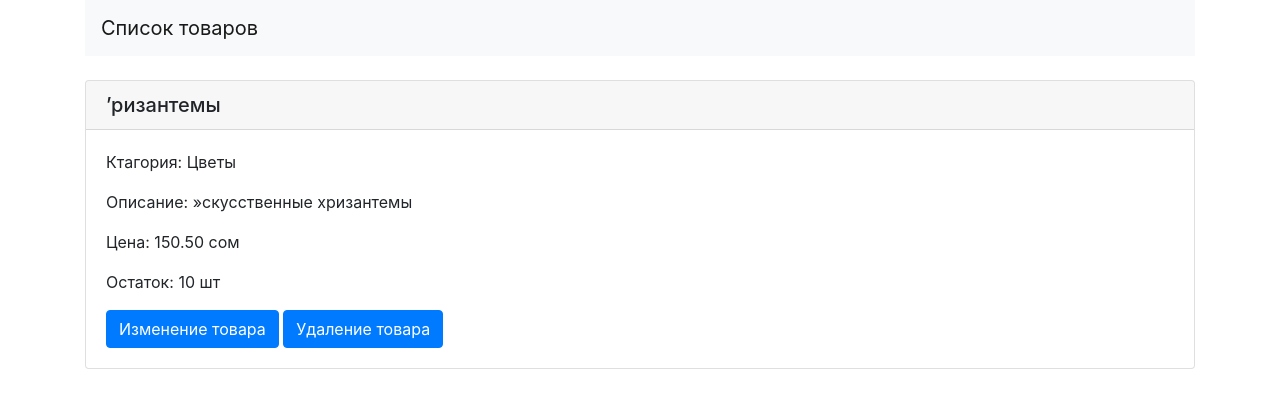
After one commit to dmitriy-amelin/hw-48, a Django app: page /product/1 in a window 1280 px wide. The commit adds this page. Shown: the top 408 px of the page. Run offline with Django 3.2, Linux system fonts and the light colour scheme; data comes from the database, SQL or seed files in the repository.

Commit message:
Добавлен детальный просмотр товара

```diff
--- a/hw_48/market/templates/index.html
+++ b/hw_48/market/templates/index.html
@@ -18,7 +18,7 @@
                 <div class="card-body">
                     <h5 class="card-title">Ктагория: {{ product.get_category_display }}</h5>
                     <p class="card-text">Цена: {{ product.price }} сом</p>
-                <a href="#" class="btn btn-primary">Просмотр товара</a>
+                <a href="{% url "product-view" product.id %}" class="btn btn-primary">Просмотр товара</a>
                 </div>
             </div>
         </div>
--- /dev/null
+++ b/hw_48/market/templates/product_view.html
@@ -0,0 +1,21 @@
+{% extends 'base.html' %}
+
+{% block title %}Просмотр товара{% endblock title %}
+
+{% block content %}
+<div class="card">
+    <h5 class="card-header">
+        {{ product.name }}
+    </h5>
+    <div class="card-body">
+        <p class="card-text">Ктагория: {{ product.get_category_display }}</p>
+        <p class="card-text">Описание: {{ product.description }}</p>
+        <p class="card-text">Цена: {{ product.price }} сом</p>
+        <p class="card-text">Остаток: {{ product.balance }} шт</p>
+        <a href="{% url "product-view" product.id %}" class="btn btn-primary">Изменение товара</a>
+        <a href="{% url "product-view" product.id %}" class="btn btn-primary">Удаление товара</a>
+
+    </div>
+</div>
+
+{% endblock content %}
--- a/hw_48/market/urls.py
+++ b/hw_48/market/urls.py
@@ -1,11 +1,12 @@
 from django.urls import path
 
 from market.views import (
-    index_view,
+    index_view, product_view,
 
 )
 
 urlpatterns = [
     path('', index_view, name='product-list'),
+    path('product/<int:pk>', product_view, name='product-view')
 
 ]
--- a/hw_48/market/views.py
+++ b/hw_48/market/views.py
@@ -1,8 +1,14 @@
-from django.shortcuts import render
+from django.shortcuts import render, get_object_or_404, redirect
 
 from market.models import Product, category_choices
 
+
 def index_view(request):
-    products = Product.objects.filter(balance__gt=0)
+    products = Product.objects.filter(balance__gt=0).order_by('category', 'name')
 
     return render(request, "index.html", {'products': products})
+
+
+def product_view(request, pk):
+    product = get_object_or_404(Product, id=pk)
+    return render(request, 'product_view.html', context={'product': product})
```
